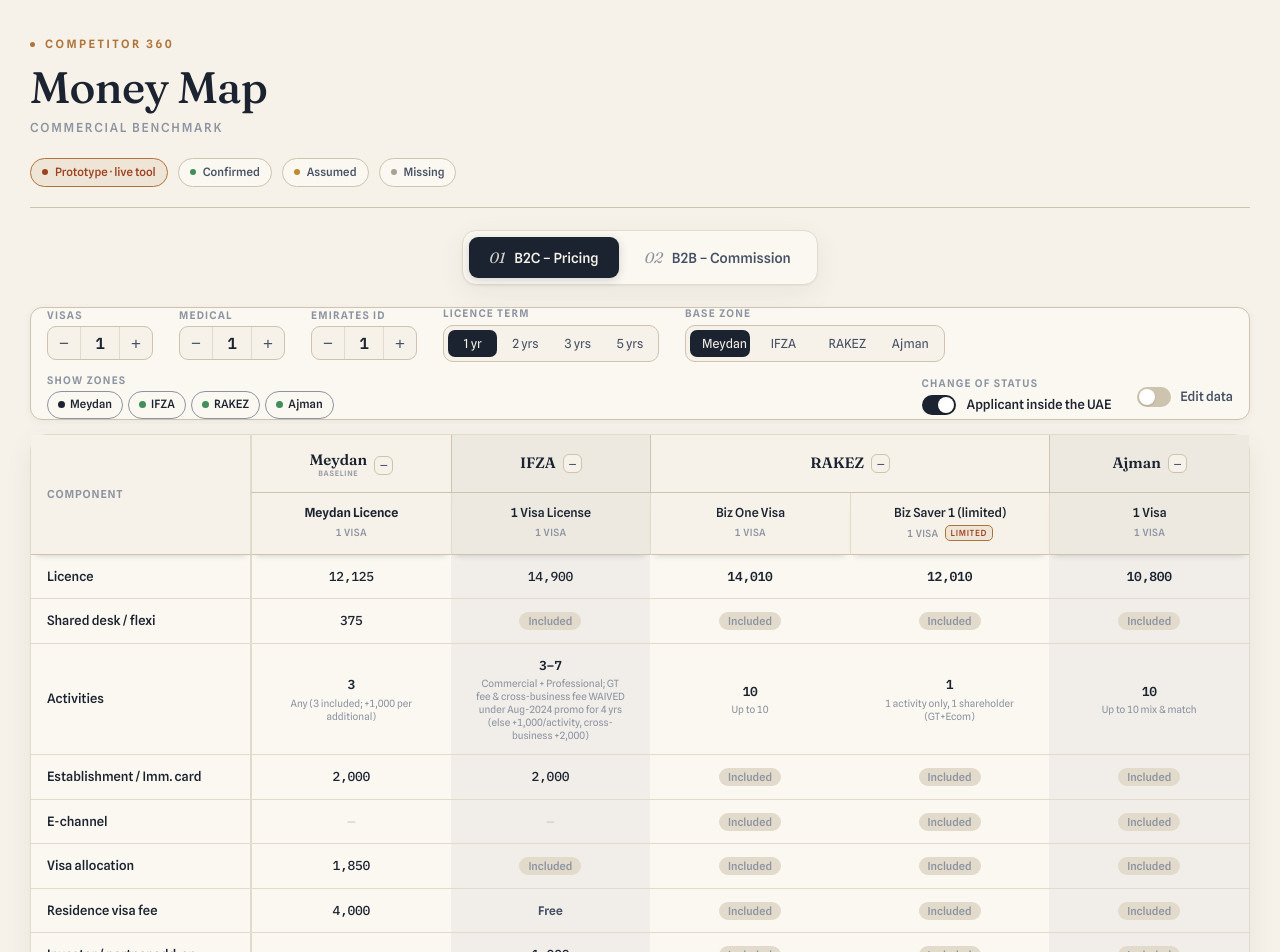
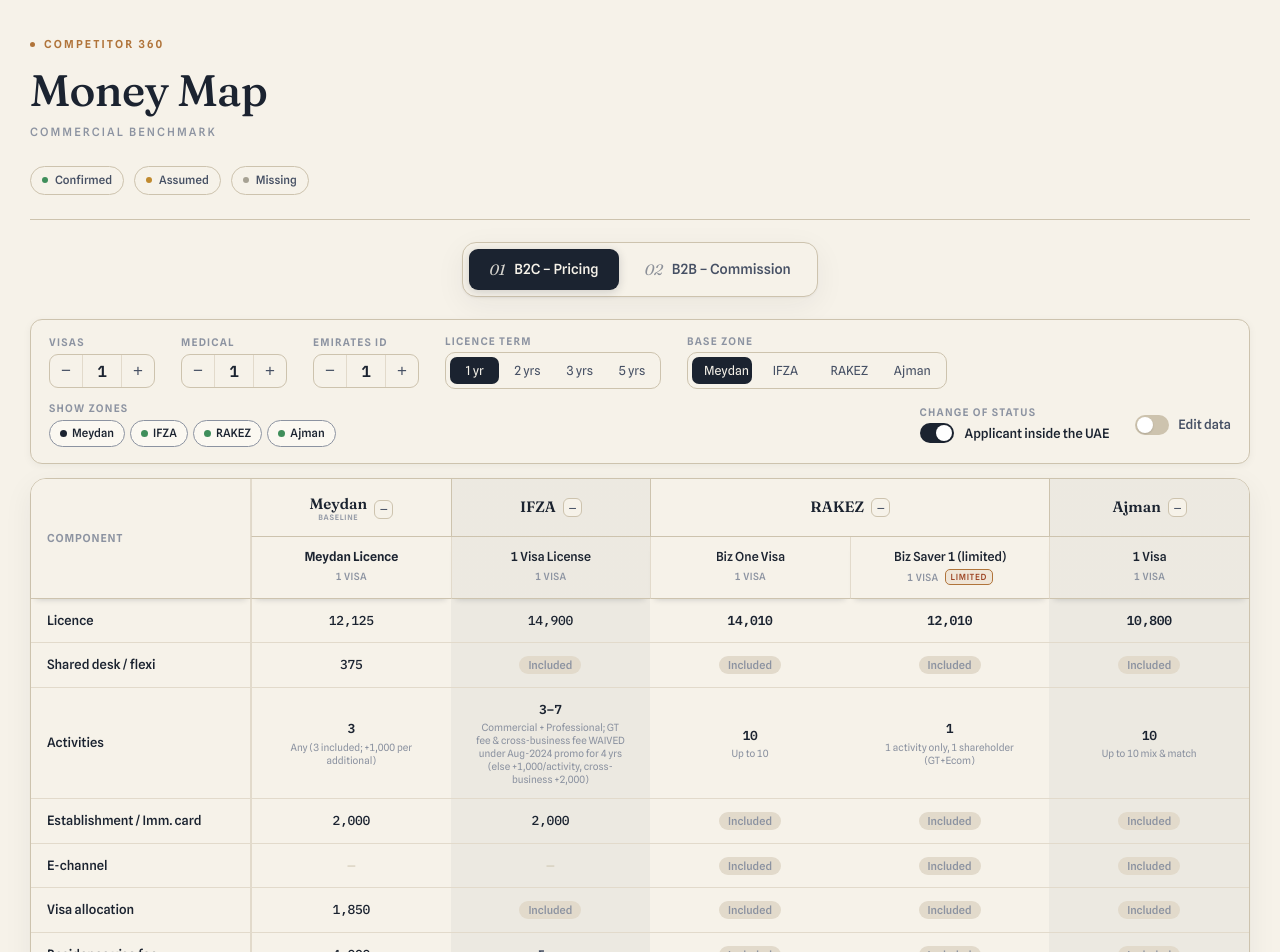
Before and after one commit to Husainabbas786/COMPETITOR360_V2, a React (Vite) app: page / in a window 1280 px wide. Shown: the top 952 px of the page. Built offline with nearby package versions, Linux system fonts and the light colour scheme.

Commit message:
Polish: unified palette, finished table corners, quiet legend caption, control-bar interior padding, dropped prototype badge, refined masthead — visual finish only, b2c:check green

```diff
--- a/src/App.jsx
+++ b/src/App.jsx
@@ -22,7 +22,6 @@
         <h1>Money Map</h1>
         <p className="masthead-tagline">Commercial Benchmark</p>
         <div className="meta-row">
-          <span className="tag proto"><span className="d" style={{ background: 'var(--rust)' }} /> Prototype · live tool</span>
           <ConfidenceTags />
         </div>
       </header>
--- a/src/styles.css
+++ b/src/styles.css
@@ -44,21 +44,20 @@
 .num, .mono { font-family: var(--mono); font-variant-numeric: tabular-nums; letter-spacing: -.02em; }
 
 /* ---------- header ---------- */
-header.masthead { border-bottom: 1px solid var(--line-strong); padding-bottom: 20px; margin-bottom: 8px; }
-.kicker { display: flex; align-items: center; gap: 10px; font-size: 11.5px; letter-spacing: .22em; text-transform: uppercase; color: var(--ochre); font-weight: 600; }
+header.masthead { border-bottom: 1px solid var(--line-strong); padding-bottom: 24px; margin-bottom: 8px; }
+.kicker { display: flex; align-items: center; gap: 9px; font-size: 11px; letter-spacing: .2em; text-transform: uppercase; color: var(--ochre); font-weight: 600; }
 .kicker .dot { width: 5px; height: 5px; border-radius: 50%; background: var(--ochre); }
-h1 { font-family: var(--serif); font-weight: 500; font-size: clamp(30px,4.6vw,44px); line-height: 1.04; letter-spacing: -.015em; margin: 12px 0 0; }
+h1 { font-family: var(--serif); font-weight: 500; font-size: clamp(30px,4.6vw,44px); line-height: 1.04; letter-spacing: -.015em; margin: 15px 0 0; }
 h1 em { font-style: italic; color: var(--teal); }
-.masthead-tagline { font-family: var(--sans); font-size: 12.5px; letter-spacing: .14em; text-transform: uppercase; color: var(--ink-faint); font-weight: 500; margin-top: 8px; }
+.masthead-tagline { font-family: var(--sans); font-size: 11.5px; letter-spacing: .18em; text-transform: uppercase; color: var(--ink-faint); font-weight: 500; margin-top: 11px; }
 .sub { font-size: 15.5px; color: var(--ink-soft); max-width: 60ch; margin-top: 16px; }
-.meta-row { display: flex; flex-wrap: wrap; gap: 10px; margin-top: 20px; align-items: center; }
-.tag { font-size: 11.5px; font-weight: 500; padding: 5px 11px; border-radius: 100px; border: 1px solid var(--line-strong); background: var(--paper-2); color: var(--ink-soft); display: inline-flex; align-items: center; gap: 7px; }
-.tag.proto { border-color: var(--ochre); color: var(--rust); background: var(--ochre-wash); }
+.meta-row { display: flex; flex-wrap: wrap; gap: 10px; margin-top: 24px; align-items: center; }
+.tag { font-size: 11.5px; font-weight: 500; padding: 5px 11px; border-radius: 100px; border: 1px solid var(--line-strong); background: var(--paper); color: var(--ink-soft); display: inline-flex; align-items: center; gap: 7px; }
 .tag .d { width: 6px; height: 6px; border-radius: 50%; }
 .d.ok { background: var(--ok); } .d.warn { background: var(--warn); } .d.grey { background: var(--grey); }
 
 /* ---------- tabs ---------- */
-.tabs { display: flex; gap: 6px; margin: 22px auto; background: var(--paper-2); border: 1px solid var(--line); border-radius: 14px; padding: 6px; width: fit-content; box-shadow: var(--shadow); }
+.tabs { display: flex; gap: 6px; margin: 22px auto; background: var(--paper); border: 1px solid var(--line-strong); border-radius: 14px; padding: 6px; width: fit-content; box-shadow: var(--shadow); }
 .tab { font-family: var(--sans); font-size: 14px; font-weight: 500; color: var(--ink-soft); background: transparent; border: none; padding: 11px 20px; border-radius: 9px; cursor: pointer; display: flex; align-items: center; gap: 9px; transition: all .25s ease; }
 .tab .n { font-family: var(--serif); font-style: italic; font-size: 15px; opacity: .6; }
 .tab:hover { color: var(--ink); }
@@ -100,9 +99,12 @@
    ABOVE the sticky table header (which is offset down by --cbar-h). */
 .b2c-controlbar {
   position: sticky; top: 0; z-index: 20;
-  display: flex; flex-wrap: wrap; align-items: center; gap: 12px 26px;
-  min-height: var(--cbar-h); padding: 0 16px; margin: 0 0 14px;
-  background: var(--paper-2); border: 1px solid var(--line-strong);
+  display: flex; flex-wrap: wrap; align-items: center; gap: 14px 26px;
+  /* real interior padding on every side — content must clear the border evenly,
+     never flush. Height is content + padding (no rigid min-height clamp); the
+     ResizeObserver reports it to --cbar-h for the sticky header offset. */
+  padding: 16px 18px; margin: 0 0 14px;
+  background: var(--paper); border: 1px solid var(--line-strong);
   border-radius: 12px; box-shadow: 0 2px 8px rgba(27, 35, 48, .05);
 }
 .cbar-field { display: flex; flex-direction: column; gap: 6px; }
@@ -301,9 +303,15 @@
    and the label column stick to the viewport's left edge. Narrow screens re-enable
    horizontal scroll below (where the header then sticks within the card). */
 .b2c-grid-wrap {
-  overflow: visible; border: 1px solid var(--line); border-radius: 16px;
-  box-shadow: var(--shadow); background: var(--paper-2);
+  overflow: visible; border: 1px solid var(--line-strong); border-radius: 16px;
+  box-shadow: var(--shadow); background: var(--paper);
 }
+/* Finished top corners: the card is overflow:visible (so the sticky header isn't
+   trapped), which means the opaque header cells must carry the radius themselves —
+   otherwise their square corners poke past the card's rounded edge. :last-child is
+   robust to zone count and collapse. (15px = 16px card radius − 1px border.) */
+table.b2c-grid .zone-row .corner { border-top-left-radius: 15px; }
+table.b2c-grid .zone-row th:last-child { border-top-right-radius: 15px; }
 table.b2c-grid {
   border-collapse: separate; border-spacing: 0; width: 100%; min-width: 760px;
   /* Fixed layout = evenly-weighted zone columns at any visa count (the label
@@ -377,7 +385,7 @@
 table.b2c-grid .row-label {
   position: sticky; left: 0; z-index: 3; text-align: left;
   /* soft hairline divider — the strong line read as a harsh black bar against the paper palette */
-  background-color: var(--paper-2); border-right: 1px solid var(--line);
+  background-color: var(--paper); border-right: 1px solid var(--line);
   font-weight: 500; color: var(--ink);
   width: 220px; white-space: normal;  /* fixed width; wrap the longer component labels */
 }
@@ -466,8 +474,8 @@
 .t-num { font-size: 15px; font-weight: 600; color: var(--ink); }
 .t-year1 .grid-cell.us .t-num { color: var(--ink); font-weight: 700; }
 
-.t-section td { text-align: left; font-size: 10px; letter-spacing: .14em; text-transform: uppercase; color: var(--ink-faint); background: var(--paper-2); padding: 8px 16px; position: sticky; left: 0; }
-.t-year2 td, .t-year2 .row-label { background: var(--paper-2); }
+.t-section td { text-align: left; font-size: 10px; letter-spacing: .14em; text-transform: uppercase; color: var(--ink-faint); background: var(--paper); padding: 8px 16px; position: sticky; left: 0; }
+.t-year2 td, .t-year2 .row-label { background: var(--paper); }
 .t-year2 .row-label { color: var(--ink-soft); font-weight: 500; font-size: 12.5px; }
 .t-num-soft { font-size: 13px; color: var(--ink-soft); }
 
@@ -477,7 +485,7 @@
 /* Meydan grand cell matches the rest of the dark row — no green fill (the
    neutral left rule from .grid-cell.us carries the baseline marker). */
 
-.t-delta td, .t-delta .row-label { background: var(--paper-2); border-top: 1px solid var(--line); }
+.t-delta td, .t-delta .row-label { background: var(--paper); border-top: 1px solid var(--line); }
 .t-delta .row-label { color: var(--ink-faint); font-weight: 500; font-size: 12px; }
 .t-delta .grid-cell { font-size: 12.5px; }
 .d-base { font-size: 10px; letter-spacing: .12em; text-transform: uppercase; color: var(--ink-faint); font-weight: 600; }
@@ -487,7 +495,9 @@
 .d-arrow { font-size: 9px; margin-right: 3px; vertical-align: middle; }
 
 /* ---- legend ---- */
-.grid-legend { display: flex; flex-wrap: wrap; gap: 18px; margin-top: 16px; font-size: 12px; color: var(--ink-soft); align-items: center; }
+/* quiet figure-caption below the table: inset from the card edges, separated by a
+   soft hairline, with comfortable spacing so "All figures AED" never touches the edge */
+.grid-legend { display: flex; flex-wrap: wrap; gap: 13px 26px; margin-top: 0; padding: 14px 18px; border-top: 1px solid var(--line); font-size: 12px; color: var(--ink-soft); align-items: center; }
 .grid-legend .gl-item { display: inline-flex; align-items: center; gap: 7px; }
 .gl-sw { width: 18px; height: 12px; border-radius: 4px; flex: none; }
 .gl-sw.gl-num { background: var(--ink); }
@@ -543,7 +553,7 @@
 table.b2c-grid thead th, table.b2c-grid .grid-cell, table.b2c-grid .row-label { transition: background .25s ease, color .25s ease; }
 
 /* ---- insights read-out ---- */
-.insights { margin-top: 26px; padding-top: 20px; border-top: 1px solid var(--line-strong); }
+.insights { margin-top: 30px; padding-top: 22px; border-top: 1px solid var(--line); }
 .insights-eyebrow {
   font-size: 11.5px; letter-spacing: .18em; text-transform: uppercase; color: var(--ink-faint);
   font-weight: 600; display: flex; align-items: center; gap: 10px;
```
